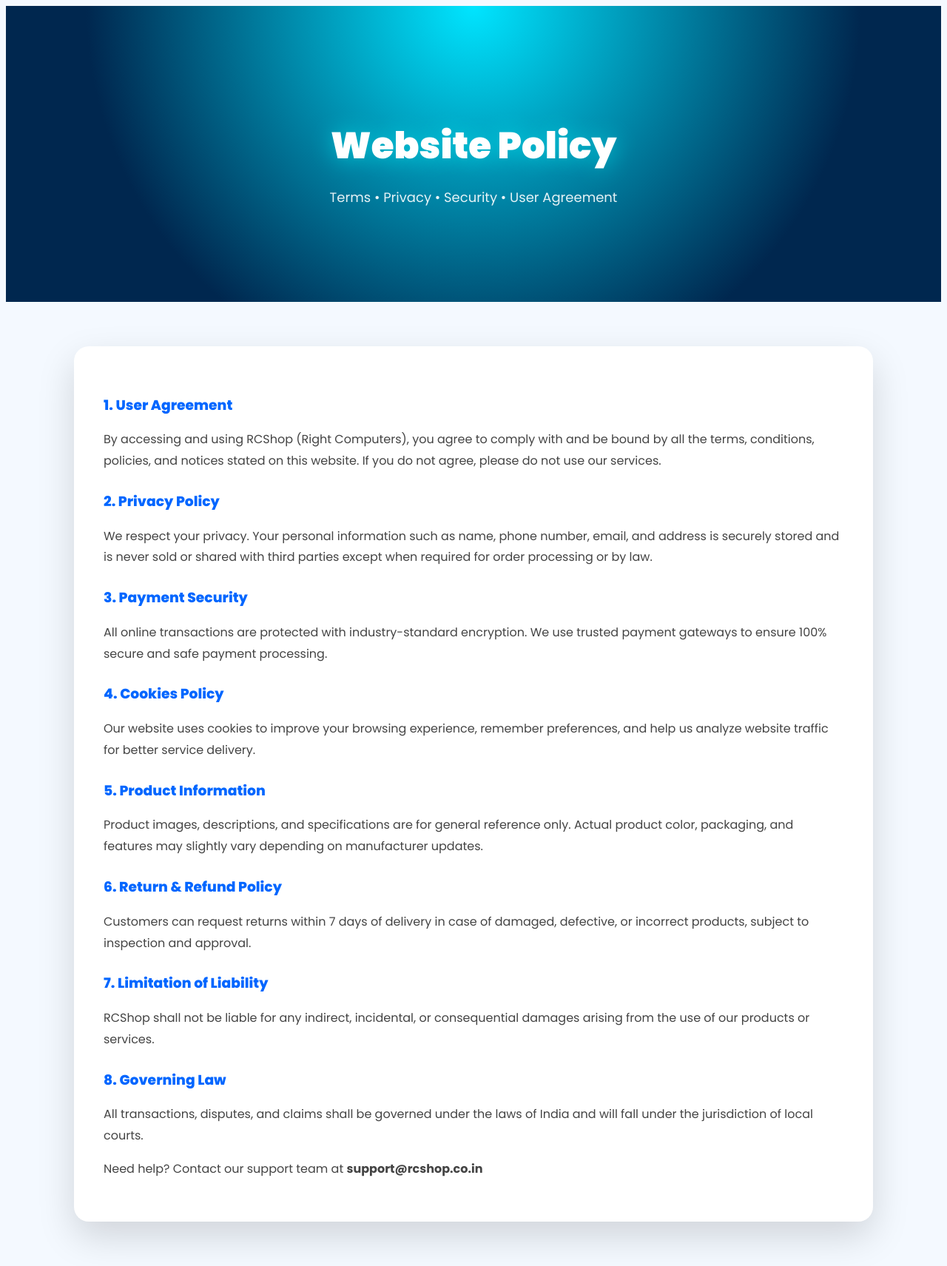
After one commit to idtgroups-eng/rcshop, a Django app: page /website-policy/ in a window 1280 px wide. The commit adds this page. Shown: the whole page at 74% size. Run offline with Django 5.2, Linux system fonts and the light colour scheme.

Commit message:
Added premium legal footer & website policy links

```diff
--- a/main/views.py
+++ b/main/views.py
@@ -71,6 +71,8 @@
     return render(request, "return_policy.html")
 def return_request(request):
     return render(request, "return_request.html")
+def website_policy(request):
+    return render(request, "website_policy.html")
 
 # =============================
 # SUPPORT FORM SUBMIT
--- a/myproject/urls.py
+++ b/myproject/urls.py
@@ -40,6 +40,7 @@
     path("cart/", views.cart, name="cart"),
     path("return-policy/", views.return_policy, name="return_policy"),
     path("return-request/", views.return_request, name="return_request"),
+    path("website-policy/", views.website_policy, name="website_policy"),
 
     # ================= LIVE ADMIN CREATOR (TEMP) =================
     path("create-live-admin/", create_live_admin),
--- /dev/null
+++ b/static/css/website-policy.css
@@ -0,0 +1,56 @@
+/* ===============================
+   WEBSITE POLICY – PREMIUM STYLE
+================================ */
+
+body{
+    background:#f4f9ff;
+    font-family:'Poppins',sans-serif;
+}
+
+/* HERO */
+.policy-hero{
+    background:radial-gradient(circle at top,#00e5ff,#00274f 70%);
+    color:#fff;
+    padding:110px 20px;
+    text-align:center;
+}
+
+.policy-hero h1{
+    font-size:50px;
+    font-weight:900;
+    margin-bottom:10px;
+    text-shadow:0 0 30px rgba(0,255,255,.5);
+}
+
+.policy-hero p{
+    opacity:.9;
+    font-size:18px;
+}
+
+/* POLICY BOX */
+.policy-box{
+    max-width:1000px;
+    margin:60px auto;
+    background:#fff;
+    padding:40px;
+    border-radius:20px;
+    box-shadow:0 20px 50px rgba(0,0,0,.15);
+}
+
+.policy-box h3{
+    color:#0066ff;
+    margin-top:25px;
+    font-weight:800;
+}
+
+.policy-box p{
+    color:#444;
+    line-height:1.8;
+    margin-top:8px;
+}
+
+/* MOBILE */
+@media(max-width:768px){
+    .policy-hero h1{font-size:34px}
+    .policy-box{padding:25px;margin:30px 15px}
+}
--- /dev/null
+++ b/templates/website_policy.html
@@ -0,0 +1,92 @@
+{% load static %}
+<!DOCTYPE html>
+<html lang="en">
+<head>
+<meta charset="UTF-8">
+<title>Website Policy | RCShop</title>
+<meta name="viewport" content="width=device-width, initial-scale=1.0">
+
+<link href="https://fonts.googleapis.com/css2?family=Poppins:wght@300;400;600;700;800;900&display=swap" rel="stylesheet">
+<link rel="stylesheet" href="{% static 'css/website-policy.css' %}">
+</head>
+<body>
+
+<section class="policy-hero">
+    <h1>Website Policy</h1>
+    <p>Terms • Privacy • Security • User Agreement</p>
+</section>
+
+<section class="policy-box">
+
+<div class="policy-card">
+<h3>1. User Agreement</h3>
+<p>
+By accessing and using RCShop (Right Computers), you agree to comply with and be bound by all the terms,
+conditions, policies, and notices stated on this website. If you do not agree, please do not use our services.
+</p>
+</div>
+
+<div class="policy-card">
+<h3>2. Privacy Policy</h3>
+<p>
+We respect your privacy. Your personal information such as name, phone number, email, and address is securely stored
+and is never sold or shared with third parties except when required for order processing or by law.
+</p>
+</div>
+
+<div class="policy-card">
+<h3>3. Payment Security</h3>
+<p>
+All online transactions are protected with industry-standard encryption. We use trusted payment gateways to ensure
+100% secure and safe payment processing.
+</p>
+</div>
+
+<div class="policy-card">
+<h3>4. Cookies Policy</h3>
+<p>
+Our website uses cookies to improve your browsing experience, remember preferences, and help us analyze website traffic
+for better service delivery.
+</p>
+</div>
+
+<div class="policy-card">
+<h3>5. Product Information</h3>
+<p>
+Product images, descriptions, and specifications are for general reference only. Actual product color, packaging, and
+features may slightly vary depending on manufacturer updates.
+</p>
+</div>
+
+<div class="policy-card">
+<h3>6. Return & Refund Policy</h3>
+<p>
+Customers can request returns within 7 days of delivery in case of damaged, defective, or incorrect products, subject
+to inspection and approval.
+</p>
+</div>
+
+<div class="policy-card">
+<h3>7. Limitation of Liability</h3>
+<p>
+RCShop shall not be liable for any indirect, incidental, or consequential damages arising from the use of our products
+or services.
+</p>
+</div>
+
+<div class="policy-card">
+<h3>8. Governing Law</h3>
+<p>
+All transactions, disputes, and claims shall be governed under the laws of India and will fall under the jurisdiction
+of local courts.
+</p>
+</div>
+
+<div class="policy-footer">
+    <p>Need help? Contact our support team at <b>support@rcshop.co.in</b></p>
+</div>
+
+</section>
+
+</body>
+</html>
```
Also changed, not shown: static/css/payment.css (+31 -0 lines), templates/payment.html (+19 -2 lines).
